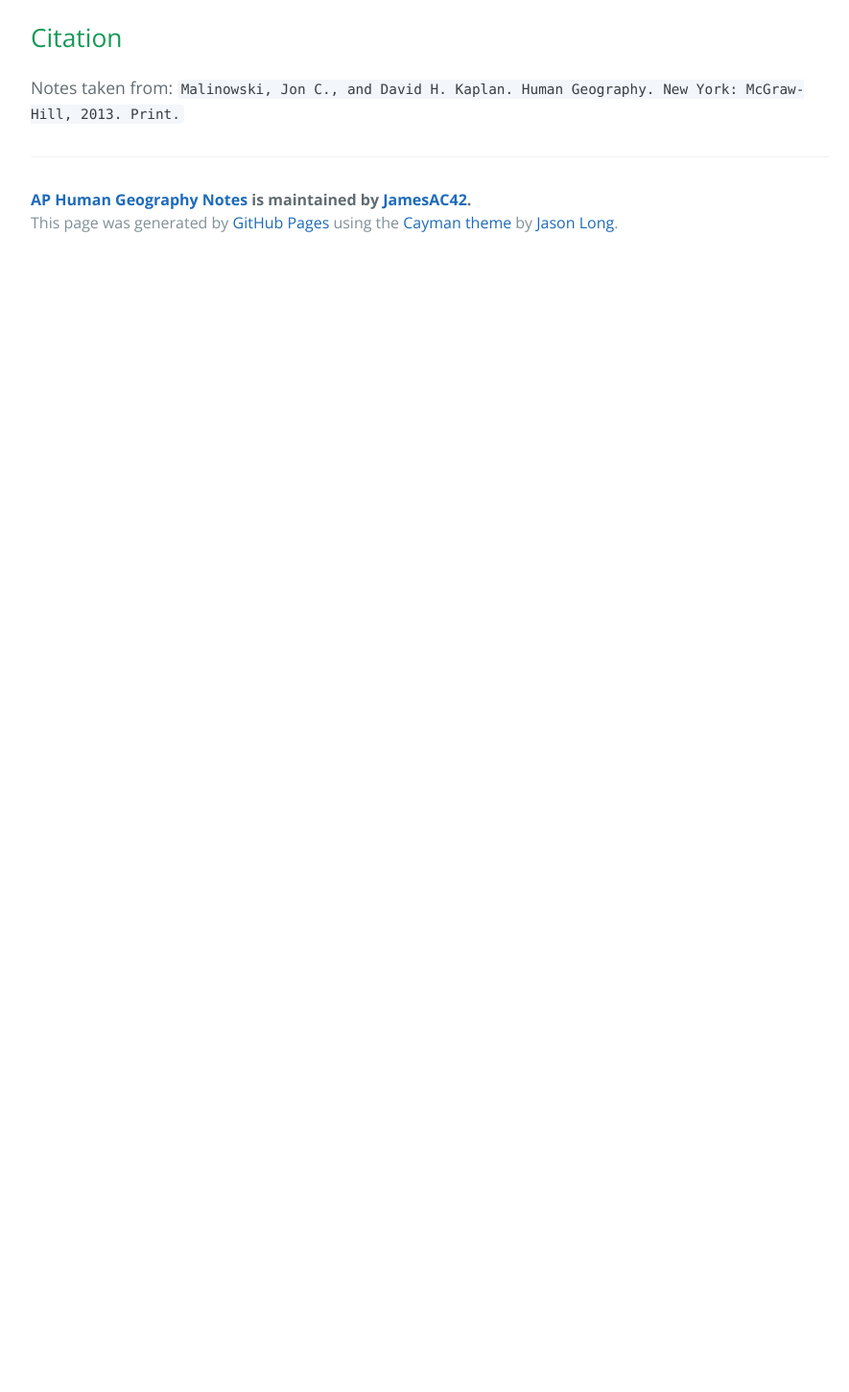
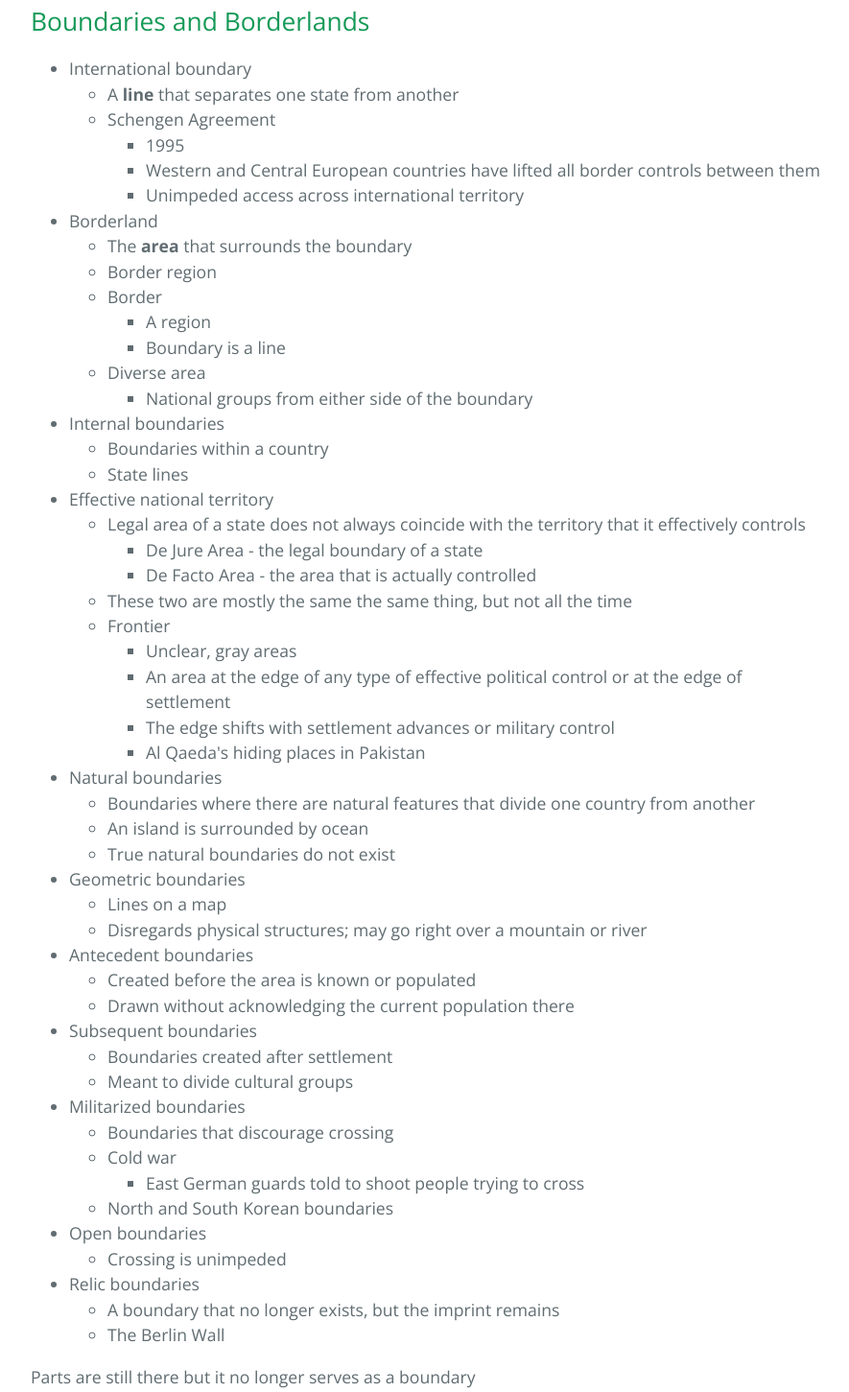
Before and after one commit to JamesAC42/jcnotes, a plain HTML site: page 15-16/aphg/redbook/chapter_10.html in a window 1280 px wide. Shown: the part 7632-9083 px from the top of the page at 96% size, without its empty margins (192-1077 px from the left). Before the commit the page ends 7908 px from the top, so only its background shows below. Drawn offline with nearby package versions, Linux system fonts and the light colour scheme.

Commit message:
continue c10

```diff
--- a/15-16/aphg/redbook/chapter_10.html
+++ b/15-16/aphg/redbook/chapter_10.html
@@ -476,6 +476,7 @@ Entire continent is out of state sovereignty despite various bases from countrie
 <li>Different from a simple boundary dispute</li>
 <li>Eritrea<ul>
 <li>Was able to secede from Ethiopia </li>
+<li>Felt they were distinct from the general Ethiopian national identity</li>
 </ul>
 </li>
 </ul>
@@ -483,7 +484,95 @@ Entire continent is out of state sovereignty despite various bases from countrie
 </ul>
 </li>
 </ul>
-<p>Felt they were distinct from the general Ethiopian national identity</p>
+<h2>Boundaries and Borderlands</h2>
+<ul>
+<li>International boundary<ul>
+<li>A <strong>line</strong> that separates one state from another</li>
+<li>Schengen Agreement<ul>
+<li>1995</li>
+<li>Western and Central European countries have lifted all border controls between them</li>
+<li>Unimpeded access across international territory</li>
+</ul>
+</li>
+</ul>
+</li>
+<li>Borderland<ul>
+<li>The <strong>area</strong> that surrounds the boundary</li>
+<li>Border region</li>
+<li>Border<ul>
+<li>A region</li>
+<li>Boundary is a line</li>
+</ul>
+</li>
+<li>Diverse area<ul>
+<li>National groups from either side of the boundary</li>
+</ul>
+</li>
+</ul>
+</li>
+<li>Internal boundaries<ul>
+<li>Boundaries within a country</li>
+<li>State lines</li>
+</ul>
+</li>
+<li>Effective national territory<ul>
+<li>Legal area of a state does not always coincide with the territory that it effectively controls<ul>
+<li>De Jure Area - the legal boundary of a state</li>
+<li>De Facto Area - the area that is actually controlled </li>
+</ul>
+</li>
+<li>These two are mostly the same the same thing, but not all the time</li>
+<li>Frontier<ul>
+<li>Unclear, gray areas</li>
+<li>An area at the edge of any type of effective political control or at the edge of settlement</li>
+<li>The edge shifts with settlement advances or military control</li>
+<li>Al Qaeda's hiding places in Pakistan</li>
+</ul>
+</li>
+</ul>
+</li>
+<li>Natural boundaries<ul>
+<li>Boundaries where there are natural features that divide one country from another</li>
+<li>An island is surrounded by ocean</li>
+<li>True natural boundaries do not exist</li>
+</ul>
+</li>
+<li>Geometric boundaries<ul>
+<li>Lines on a map</li>
+<li>Disregards physical structures; may go right over a mountain or river</li>
+</ul>
+</li>
+<li>Antecedent boundaries<ul>
+<li>Created before the area is known or populated</li>
+<li>Drawn without acknowledging the current population there</li>
+</ul>
+</li>
+<li>Subsequent boundaries<ul>
+<li>Boundaries created after settlement</li>
+<li>Meant to divide cultural groups</li>
+</ul>
+</li>
+<li>Militarized boundaries<ul>
+<li>Boundaries that discourage crossing</li>
+<li>Cold war<ul>
+<li>East German guards told to shoot people trying to cross</li>
+</ul>
+</li>
+<li>North and South Korean boundaries</li>
+</ul>
+</li>
+<li>Open boundaries<ul>
+<li>Crossing is unimpeded</li>
+</ul>
+</li>
+<li>Relic boundaries<ul>
+<li>A boundary that no longer exists, but the imprint remains</li>
+<li>The Berlin Wall </li>
+</ul>
+</li>
+</ul>
+<p>Parts are still there but it no longer serves as a boundary</p>
+
 
     <h2>
     <a id="citation" class="anchor" href="#citation" aria-hidden="true"><span aria-hidden="true" class="octicon octicon-link"></span></a>Citation</h2>
```
Also changed, not shown: 15-16/grwchrist/john.html (added, +60 -0 lines).
